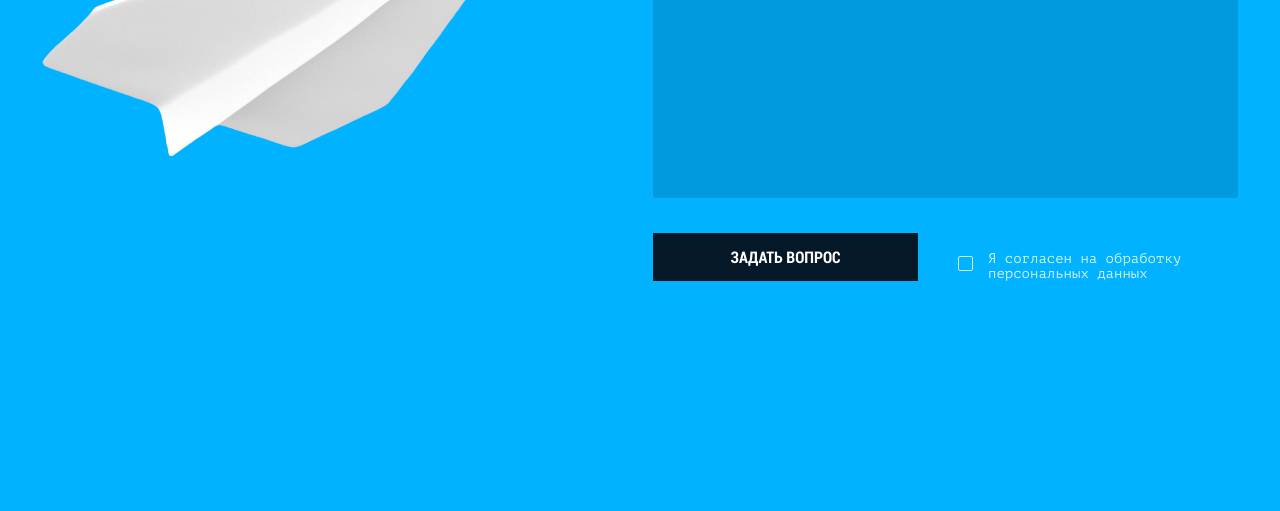
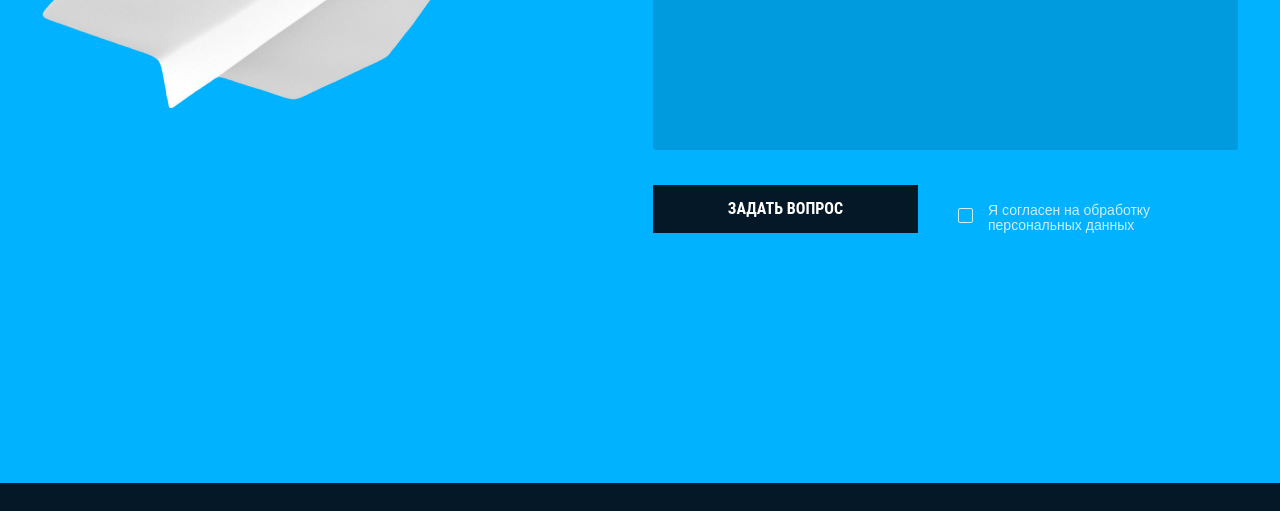
Before and after one commit to u1timaD/smart_device, a website built with webpack: page source/index.html in a window 1280 px wide. Shown: the part 4149-4660 px from the top of the page. Built offline with nearby package versions, Linux system fonts and the light colour scheme; files whose address does not match are found by name.

Commit message:
fixes little bugs

```diff
--- a/source/index.html
+++ b/source/index.html
@@ -168,7 +168,7 @@
             <div class="footer__social social">
               <ul class="social__list">
                 <li class="social__item  social__item--ok">
-                  <a class="social__link" href="#">
+                  <a class="social__link" href="https://t.me/dubovcevdm">
                     <svg width="30" height="30">
                       <use href="img/sprite/sprite.svg#ok">
                     </svg>
@@ -176,7 +176,7 @@
                   </a>
                 </li>
                 <li class="social__item social__item--vk">
-                  <a class="social__link" href="#">
+                  <a class="social__link" href="https://t.me/dubovcevdm">
                     <svg width="30" height="30">
                       <use href="img/sprite/sprite.svg#vk">
                     </svg>
@@ -184,7 +184,7 @@
                   </a>
                 </li>
                 <li class="social__item  social__item--pin">
-                  <a class="social__link" href="#">
+                  <a class="social__link" href="https://t.me/dubovcevdm">
                     <svg width="30" height="30">
                       <use href="img/sprite/sprite.svg#pin">
                     </svg>
--- a/source/sass/blocks/checkbox.scss
+++ b/source/sass/blocks/checkbox.scss
@@ -1,6 +1,6 @@
 .checkbox__label {
   position: relative;
-  font-family: "PT Mono";
+  font-family: "PT Mono", "Arial", sans-serif;
   font-weight: 400;
   font-size: 14px;
   line-height: 15px;
--- a/source/sass/global/fonts.scss
+++ b/source/sass/global/fonts.scss
@@ -1,39 +1,39 @@
 @font-face {
   font-style: normal;
   font-weight: 400;
-  font-family: "PT Mono";
+  font-family: "PT Mono", "Arial", sans-serif;
   font-display: swap;
   src:
-    url("/fonts/PTMonoRegular.woff2") format("woff2"),
-    url("/fonts/PTMonoRegular.woff") format("woff");
+    url("../fonts/PTMonoRegular.woff2") format("woff2"),
+    url("../fonts/PTMonoRegular.woff") format("woff");
 }
 
 @font-face {
   font-style: normal;
   font-weight: 400;
-  font-family: "Roboto Condensed";
+  font-family: "Roboto Condensed", "Arial", sans-serif;
   font-display: swap;
   src:
-    url("/fonts/RobotoCondensedRegular.woff2") format("woff2"),
-    url("/fonts/RobotoCondensedRegular.woff") format("woff");
+    url("../fonts/RobotoCondensedRegular.woff2") format("woff2"),
+    url("../fonts/RobotoCondensedRegular.woff") format("woff");
 }
 
 @font-face {
   font-style: normal;
   font-weight: 700;
-  font-family: "Roboto Condensed";
+  font-family: "Roboto Condensed", "Arial", sans-serif;
   font-display: swap;
   src:
-    url("/fonts/RobotoCondensedBold.woff2") format("woff2"),
-    url("/fonts/RobotoCondensedBold.woff") format("woff");
+    url("../fonts/RobotoCondensedBold.woff2") format("woff2"),
+    url("../fonts/RobotoCondensedBold.woff") format("woff");
 }
 
 @font-face {
   font-style: normal;
   font-weight: 500;
-  font-family: "Roboto";
+  font-family: "Roboto", "Arial", sans-serif;
   font-display: swap;
   src:
-    url("/fonts/RobotoMedium.woff2") format("woff2"),
-    url("/fonts/RobotoMedium.woff") format("woff");
+    url("../fonts/RobotoMedium.woff2") format("woff2"),
+    url("../fonts/RobotoMedium.woff") format("woff");
 }
```
Also changed, not shown: build/css/style.css, build/css/style.min.css, build/img/icons/arrow.svg (deleted), build/index.html, source/img/icons/arrow.svg (deleted), 1 other file.
